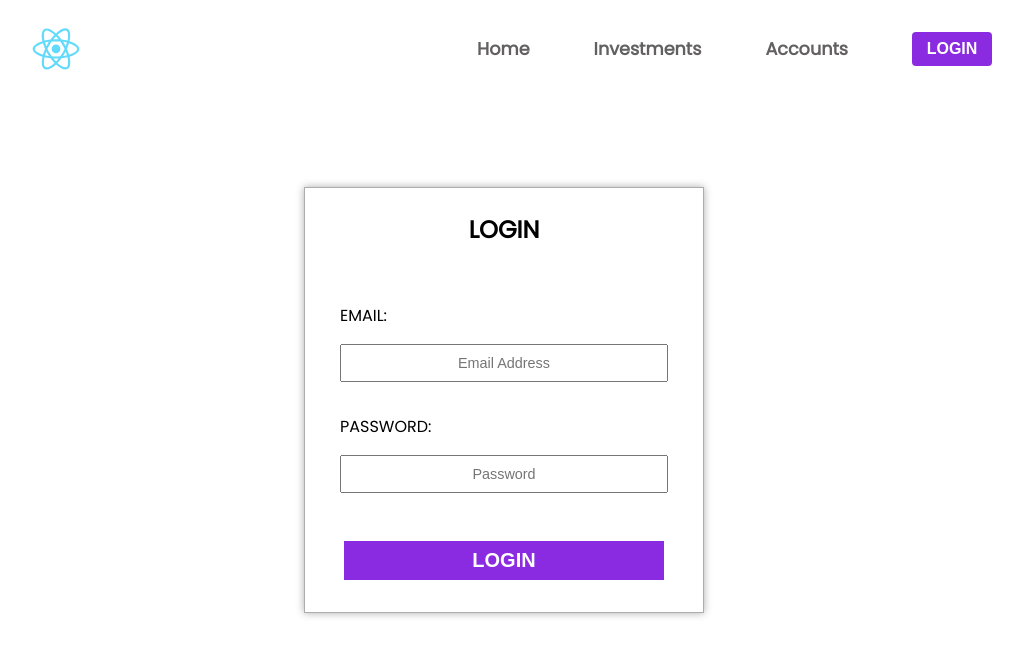
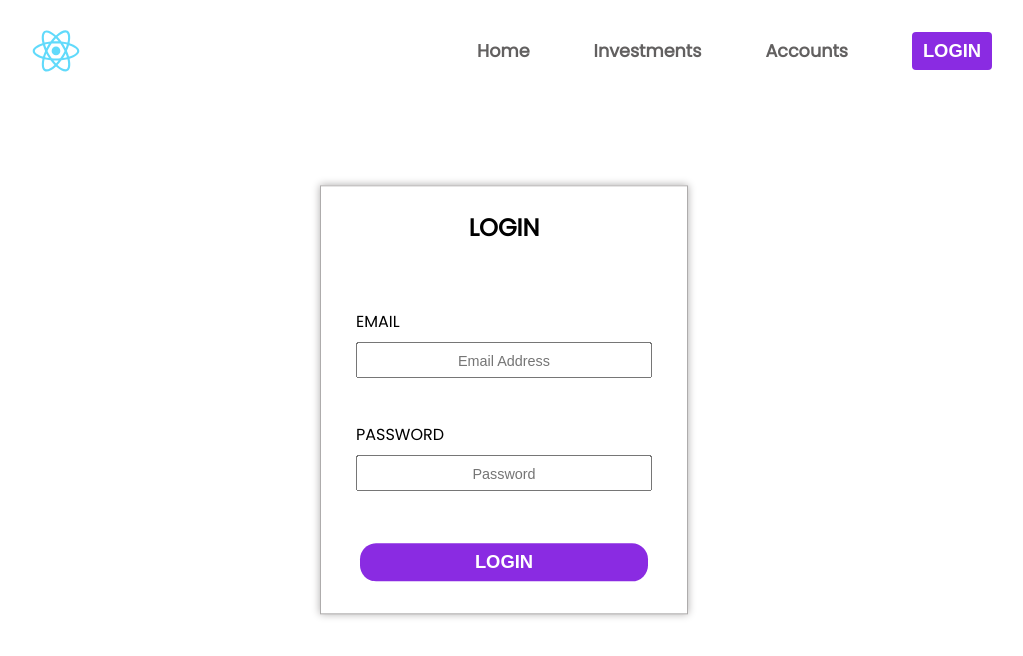
Before and after one commit to coder-Bibek/account-IN, a React (Create React App) app in the folder projects/client/: page /login in a window 1280 px wide. Shown: the top 656 px of the page, without its empty margins (136-1159 px from the left). Built offline with nearby package versions, Linux system fonts and the light colour scheme.

Commit message:
fet: create login form

```diff
--- a/projects/client/package.json
+++ b/projects/client/package.json
@@ -10,7 +10,8 @@
     "react-router-dom": "6.3.0",
     "react-scripts": "5.0.0",
     "typescript": "4.4.2",
-    "web-vitals": "2.1.0"
+    "web-vitals": "2.1.0",
+    "yup": "^0.32.11"
   },
   "devDependencies": {
     "@testing-library/jest-dom": "5.14.1",
--- a/projects/client/src/common/components/atoms/styles/index.css
+++ b/projects/client/src/common/components/atoms/styles/index.css
@@ -6,13 +6,30 @@
   cursor: pointer;
   font-size: 1rem;
   font-weight: bold;
-  padding: 0.75rem;
+  padding: 0.5rem;
   margin-top: 0.5rem;
   width: 100%;
 }
 
+.logoutButton {
+  background-color: rgb(226, 141, 43);
+  border-radius: 0.25rem;
+  border: none;
+  color: rgb(255, 255, 255);
+  cursor: pointer;
+  font-size: 1rem;
+  font-weight: bold;
+  padding: 0.5rem;
+  margin-top: 0.5rem;
+  width: 115%;
+}
+
 @media only screen and (min-width: 768px) {
   .loginButton {
-    font-size: 1.25rem;
+    font-size: 1.15rem;
+  }
+
+  .logoutButton{
+    font-size: 1.15rem;
   }
 }
--- a/projects/client/src/common/components/organisms/navbar/index.module.css
+++ b/projects/client/src/common/components/organisms/navbar/index.module.css
@@ -56,11 +56,6 @@ li:hover {
   margin-bottom: 0.5rem;
 }
 
-.loginButtonContainer button {
-  font-size: 1rem;
-  padding: 0.5rem;
-}
-
 .iconContainer {
   margin: 0 1rem;
 }
--- a/projects/client/src/pages/home/welcome/index.module.css
+++ b/projects/client/src/pages/home/welcome/index.module.css
@@ -42,7 +42,7 @@
   cursor: pointer;
   font-size: 1rem;
   font-weight: bold;
-  padding: 0.75rem;
+  padding: 0.5rem;
   width: 100%;
   margin-top: 0.5rem;
 }
@@ -67,12 +67,12 @@
   }
 
   .startedButtonContainer {
-    width: 11rem;
+    width: 10rem;
   }
 
   .startedButton {
     padding: 0.9rem;
-    font-size: 1.25rem;
+    font-size: 1.15rem;
   }
 }
 
--- a/projects/client/src/pages/login/index.module.css
+++ b/projects/client/src/pages/login/index.module.css
@@ -26,28 +26,40 @@
   display: flex;
   flex-direction: column;
   align-items: flex-start;
-  gap: 1rem;
+}
+
+.inputContainer label{
+  margin: 0.5rem 0;
 }
 
 .emailField {
   width: 15rem;
-  height: 2rem;
+  height: 1.75rem;
   text-align: center;
   color: rgb(171, 170, 170);
   font-size: 0.9rem;
+  padding-top: 0.2rem;
 }
 
 .passwordField {
   width: 15rem;
-  height: 2rem;
+  height: 1.75rem;
   text-align: center;
   color: rgb(171, 170, 170);
   font-size: 0.9rem;
+  padding-top: 0.2rem;
 }
 
 .emailField,
 .passwordField:focus {
   color: black;
+}
+
+.errorText{
+  color: rgb(244, 22, 22);
+  font-size: 0.75rem;
+  margin-top: 0.25rem;
+  font-weight: bold;
 }
 
 .loginButton {
@@ -56,32 +68,34 @@
   font-size: 1rem;
   color: white;
   border: none;
+  border-radius: 1rem;
   width: 15rem;
   margin: 1rem 0;
   font-weight: 600;
   cursor: pointer;
   transition: all 200ms;
+
 }
 
 .loginButton:disabled{
-  opacity: 0.2;
+  opacity: 0.5;
 }
 
 @media only screen and (min-width: 768px) {
   .loginContainer {
-    width: 25rem;
+    width: 23rem;
   }
 
   .emailField {
-    width: 20rem;
+    width: 18rem;
   }
 
   .passwordField {
-    width: 20rem;
+    width: 18rem;
   }
 
   .loginButton {
-    font-size: 1.25rem;
-    width: 20rem;
+    font-size: 1.15rem;
+    width: 18rem;
   }
 }
--- a/projects/client/src/pages/login/index.tsx
+++ b/projects/client/src/pages/login/index.tsx
@@ -1,5 +1,7 @@
 import styles from "./index.module.css"
-import { Formik, Form, Field } from "formik"
+import { Formik, Field, Form } from "formik"
+import * as Yup from "yup"
+import { useNavigate } from "react-router-dom"
 
 import Page from "../../common/components/templates/page"
 
@@ -13,32 +15,50 @@ const initialValues: loginProps = {
     password: ''
 }
 
+const validationSchema = Yup.object().shape({
+    email: Yup.string().email('Invalid email').required('Email is invalid or empty'),
+    password: Yup.string().required('password cannot be empty'),
+});
+
 export default function Login(): JSX.Element {
+    const navigate = useNavigate()
+
     return (
         <Page>
             <section className={styles.loginContainer}>
                 <Formik
                     initialValues={initialValues}
-                    validate={(values) => { }}
+
+                    validationSchema={validationSchema}
+
                     onSubmit={(values, { setSubmitting, resetForm }) => {
-                        setTimeout(function () {
-                            alert(JSON.stringify(values));
-                            setSubmitting(false)
-                            resetForm()
-                        }, 3000)
+                        localStorage.setItem('user', JSON.stringify(values))
+
+                        setSubmitting(false);
+                        resetForm();
+
+                        navigate("/accounts")
                     }}
                 >
-                    {({ isSubmitting }) => (
-                        <Form className={styles.loginFields}>
+                    {({ isSubmitting, errors, touched }) => (
+                        <Form className={styles.loginFields} noValidate>
                             <p className={styles.loginText}>LOGIN</p>
                             <section className={styles.inputContainer}>
-                                <label htmlFor="email">EMAIL:</label>
-                                <Field type="email" name="email" className={styles.emailField} placeholder="Email Address" />
+                                <label htmlFor="email">EMAIL</label>
+                                <Field
+                                    type="email"
+                                    name="email"
+                                    className={styles.emailField}
+                                    placeholder="Email Address"
+                                    autoComplete="none"
+                                ></Field>
+                                <div className={styles.errorText}>{touched.email && errors && errors.email}</div>
                             </section>
 
                             <section className={styles.inputContainer}>
-                                <label htmlFor="password">PASSWORD:</label>
+                                <label htmlFor="password">PASSWORD</label>
                                 <Field type="password" name="password" className={styles.passwordField} placeholder="Password" />
+                                <div className={styles.errorText}>{touched.password && errors && errors.password}</div>
                             </section>
 
                             <button type="submit" disabled={isSubmitting} className={styles.loginButton}>
@@ -48,6 +68,6 @@ export default function Login(): JSX.Element {
                     )}
                 </Formik>
             </section>
-        </Page>
+        </Page >
     )
 }
```
Also changed, not shown: projects/client/src/common/components/atoms/LogoutButton.tsx (added, +12 -0 lines), 1 other file (tests, documents, lock files or other folders).
